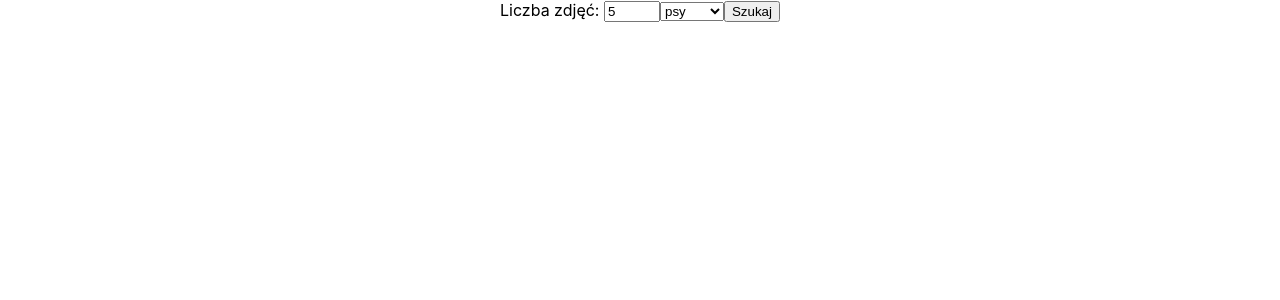
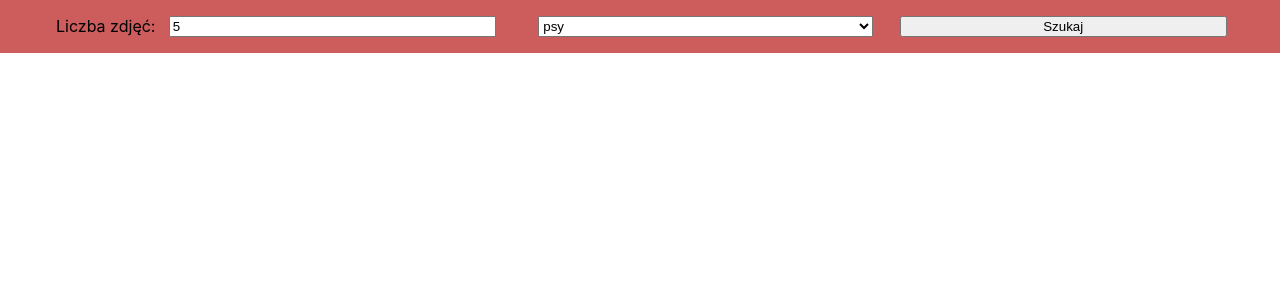
Before and after one commit to pawel-schmidt/stx-next-react-animals, a React (Create React App) app: page / in a window 1280 px wide. Shown: the top 300 px of the page. Built offline with nearby package versions, Linux system fonts and the light colour scheme.

Commit message:
Added some styles

```diff
--- /dev/null
+++ b/src/components/AnimalsForm.css
@@ -0,0 +1,23 @@
+.AnimalsForm {
+  background-color: indianred;
+  padding: 1em;
+}
+
+.AnimalsForm form {
+  max-width: 1200px;
+  margin-left: auto;
+  margin-right: auto;
+  display: flex;
+  flex-wrap: nowrap;
+}
+
+.AnimalsForm label {
+  display: flex;
+}
+
+.AnimalsForm form > *,
+.AnimalsForm label input {
+  flex-grow: 1;
+  margin-left: 1em;
+  margin-right: 1em;
+}
--- a/src/components/AnimalsForm.js
+++ b/src/components/AnimalsForm.js
@@ -1,5 +1,6 @@
 import React from "react";
 import T from "prop-types";
+import "./AnimalsForm.css";
 
 const AnimalsForm = ({ onSubmit, isLoading }) => {
   const animalsCountRef = React.createRef();
@@ -18,11 +19,13 @@ const AnimalsForm = ({ onSubmit, isLoading }) => {
   ].map(animal => <option value={animal.value} key={animal.value}>{animal.label}</option>);
 
   return (
-    <form className="AnimalsForm" onSubmit={onFormSubmit}>
-      <label>Liczba zdjęć: <input ref={animalsCountRef} type="number" min="1" max="10" defaultValue="5" /></label>
-      <select ref={animalsTypeRef}>{animalOptions}</select>
-      <input type="submit" value={isLoading ? "Ładowanie danych" : "Szukaj"} disabled={isLoading} />
-    </form>
+    <div className="AnimalsForm">
+      <form onSubmit={onFormSubmit}>
+        <label><span>Liczba zdjęć:</span><input ref={animalsCountRef} type="number" min="1" max="10" defaultValue="5" /></label>
+        <select ref={animalsTypeRef}>{animalOptions}</select>
+        <input type="submit" value={isLoading ? "Ładowanie danych" : "Szukaj"} disabled={isLoading} />
+      </form>
+    </div>
   );
 };
 
--- /dev/null
+++ b/src/components/AnimalsGallery.css
@@ -0,0 +1,29 @@
+.AnimalsGallery {
+  max-width: 1200px;
+  margin-left: auto;
+  margin-right: auto;
+}
+
+.AnimalsGallery ul {
+  list-style-type: none;
+  padding: 0;
+  display: grid;
+  grid-template-columns: 1fr;
+  grid-gap: 1em;
+}
+
+.AnimalsGallery img {
+  width: 100%;
+}
+
+@media screen and (min-width: 600px) {
+  .AnimalsGallery ul {
+    grid-template-columns: repeat(2, 1fr);
+  }
+}
+
+@media screen and (min-width: 900px) {
+  .AnimalsGallery ul {
+    grid-template-columns: repeat(3, 1fr);
+  }
+}
--- a/src/components/AnimalsGallery.js
+++ b/src/components/AnimalsGallery.js
@@ -1,5 +1,6 @@
 import React from "react";
 import T from "prop-types";
+import "./AnimalsGallery.css";
 
 const AnimalsGallery = ({ images }) => (
   <div className="AnimalsGallery">
```
